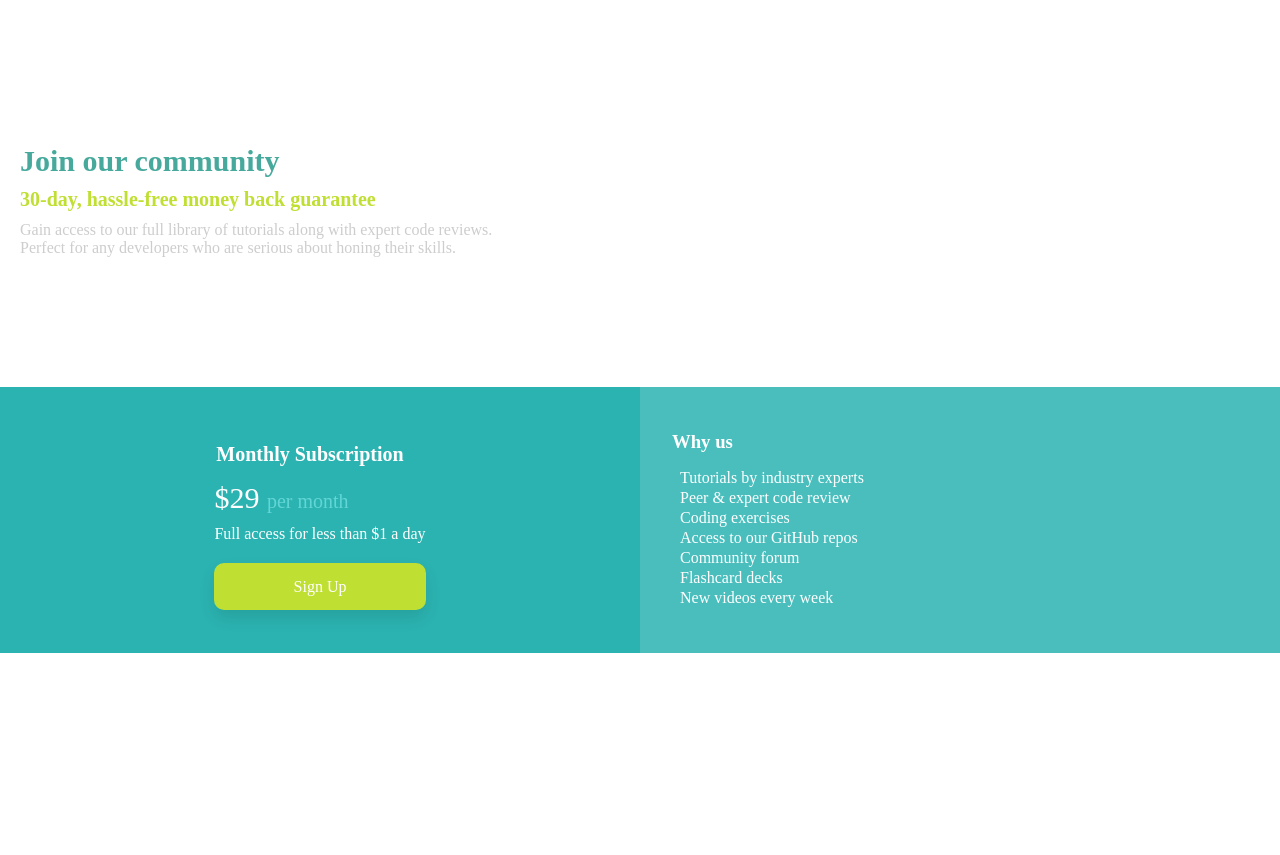
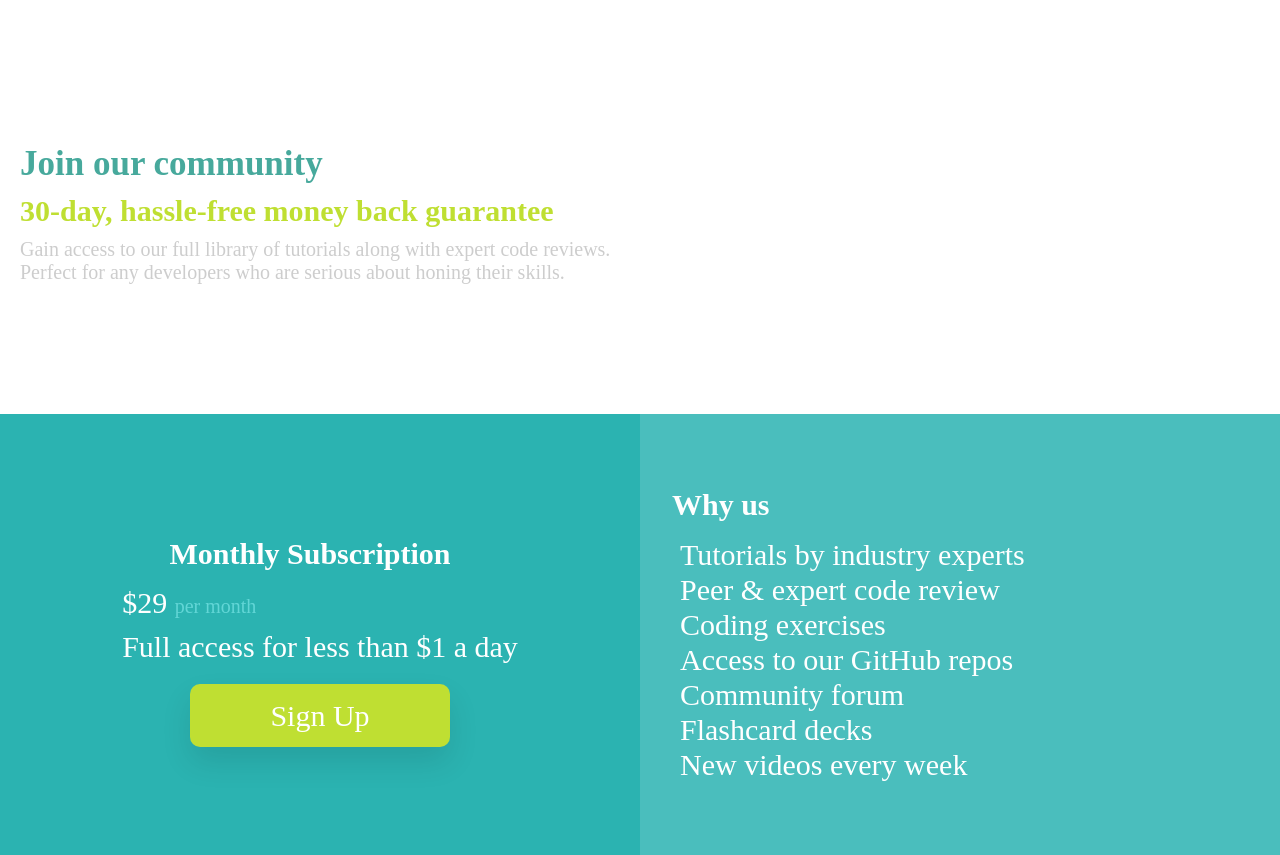
Before and after one commit to Cassio-Tieres/FrontEnd-Mentor-projects, a plain HTML site: page Single price grid component/Challenge1.html in a window 1280 px wide. Before the commit the page ends 800 px from the top, so only its background shows below. Drawn offline with Linux system fonts and the light colour scheme.

Commit message:
Alteração no tamanho das fonts

```diff
--- a/Single price grid component/css/style.css
+++ b/Single price grid component/css/style.css
@@ -1,6 +1,7 @@
 * {
     margin: 0;
     box-sizing: border-box;
+    font-size: 30px;
 }
 .welcome {
     padding: 20px;
@@ -15,14 +16,14 @@
 }
 .title {
     color: #47A99C;
-    font-size: 30px;
+    font-size: 35px;
 }
 .welcome-infos {
     margin-top: 10px;
 }
 .green-text {
     color: #BFDF32 !important;
-    font-size: 20px;
+    font-size: 30px !important;
     font-weight: 700 !important;
     margin-bottom: 10px;
 }
@@ -30,6 +31,7 @@
 .text {
     color: #CDCDCD;
     font-weight: 50;
+    font-size: 20px;
 }
 /*CARDS*/
 .primary-color {
@@ -57,7 +59,7 @@
 }
 .title-h3 {
     margin-left: -20px;
-    font-size: 20px;
+    font-size: 30px;
 }
 .card-title {
     margin-bottom: 15px;
@@ -92,7 +94,7 @@
 }
 .why-us {
     list-style-type: none;
-    line-height: 20px;
+    line-height: 35px;
 }
 
 @media (max-width: 1006px) {
```
